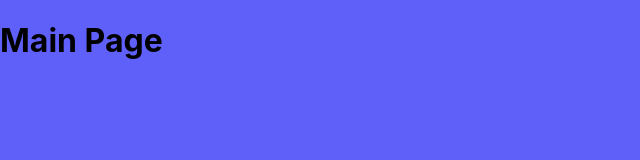
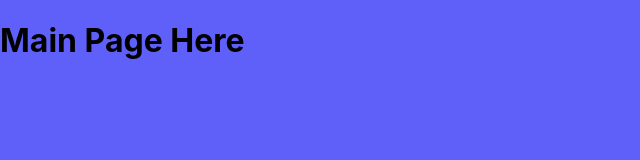
Before and after one commit to Labhk/ReliefNet, a React (Create React App) app: page / in a window 1280 px wide. Shown: the top 160 px of the page, without its empty margins (0-640 px from the left). Built offline with nearby package versions, Linux system fonts and the light colour scheme.

Commit message:
Update MainPage.js

```diff
--- a/src/components/MainPage.js
+++ b/src/components/MainPage.js
@@ -4,7 +4,7 @@ import './style.css';
 function MainPage() {
   return (
     <>
-        <h1>Main Page</h1>
+        <h1>Main Page Here</h1>
     </>
   )
 }
```
